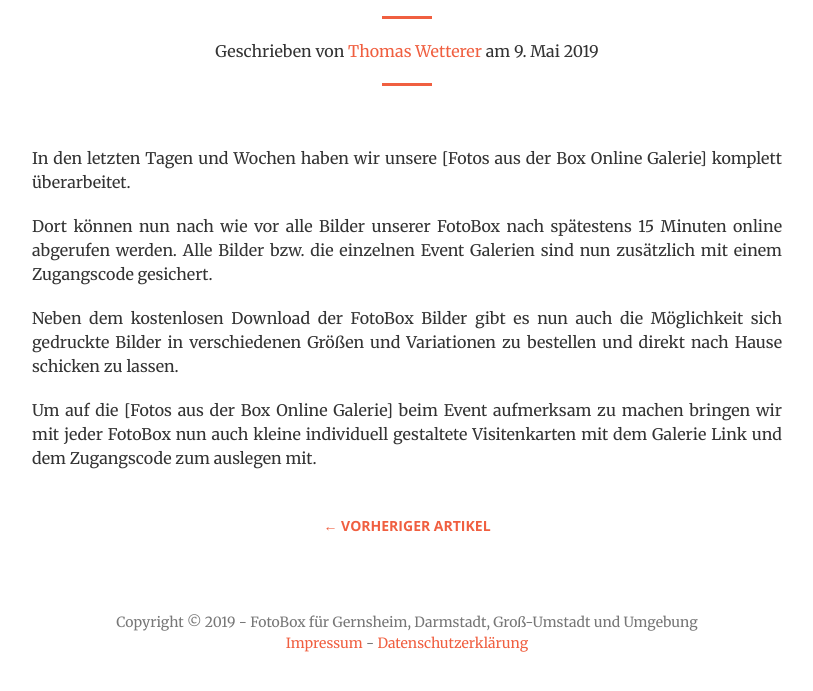
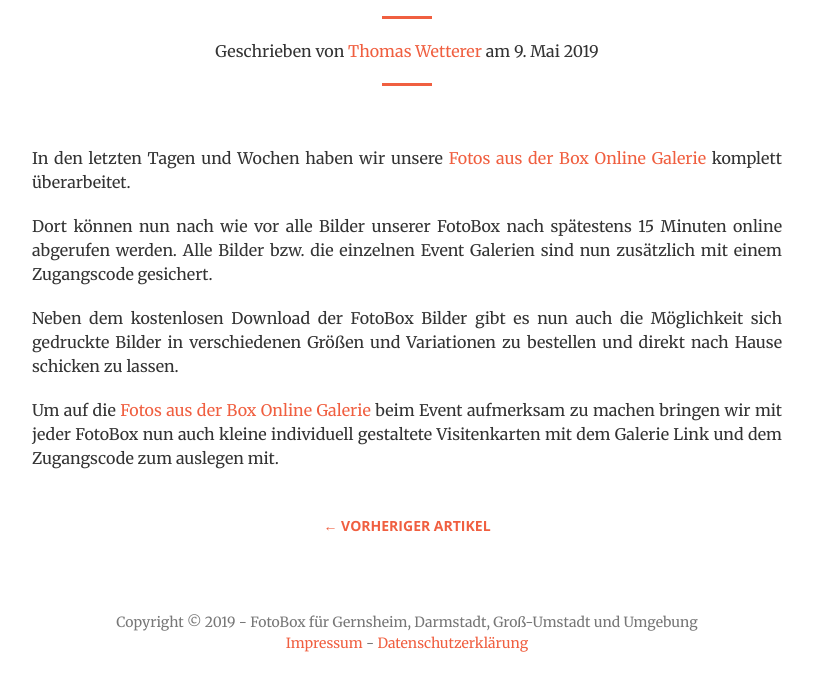
Before and after one commit to wetty/fotoboxo, a Jekyll site: the page built from _posts/2019-05-09-alles-neu-macht-der-mai.md, in a window 1280 px wide and 963 px high, cut to the strip 244-935 px from the top of the window. Shown: the whole strip, without its empty margins (233-1046 px from the left). Built offline with Jekyll 4.4.1, drawn with Linux system fonts in a browser that asks for light colours.

Commit message:
mit refrence

```diff
--- a/_posts/2019-05-09-alles-neu-macht-der-mai.md
+++ b/_posts/2019-05-09-alles-neu-macht-der-mai.md
@@ -3,7 +3,6 @@ title:  "Alles neu macht der Mai"
 subtitle: "Neue Online Galerie mit kostenlosem Download und Bestell Möglichkeit"
 date:   2019-05-09- 19:45:43
 ---
-
 In den letzten Tagen und Wochen haben wir unsere [Fotos aus der Box Online Galerie] komplett überarbeitet.
 
 Dort können nun nach wie vor alle Bilder unserer FotoBox nach spätestens 15 Minuten online abgerufen werden. Alle Bilder bzw. die einzelnen Event Galerien sind nun zusätzlich mit einem Zugangscode gesichert.
@@ -11,3 +10,5 @@ Dort können nun nach wie vor alle Bilder unserer FotoBox nach spätestens 15 Mi
 Neben dem kostenlosen Download der FotoBox Bilder gibt es nun auch die Möglichkeit sich gedruckte Bilder in verschiedenen Größen und Variationen zu bestellen und direkt nach Hause schicken zu lassen.
 
 Um auf die [Fotos aus der Box Online Galerie] beim Event aufmerksam zu machen bringen wir mit jeder FotoBox nun auch kleine individuell gestaltete Visitenkarten mit dem Galerie Link und dem Zugangscode zum auslegen mit.
+
+{% include _references.md %}
```
